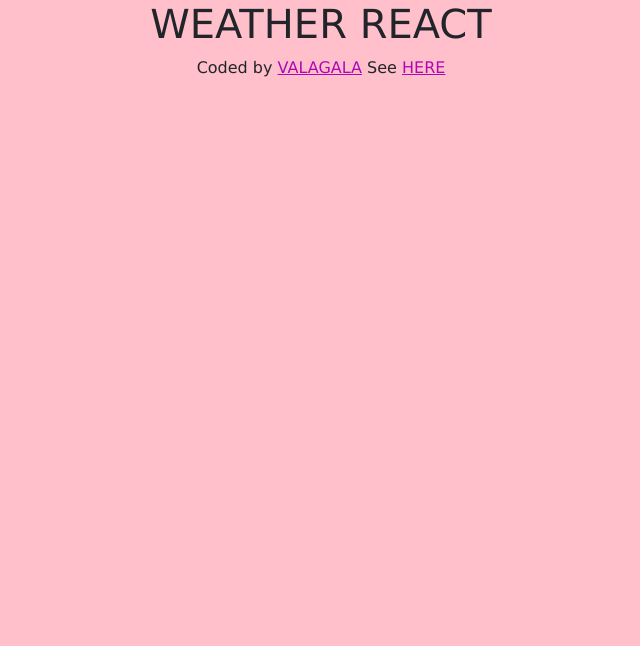
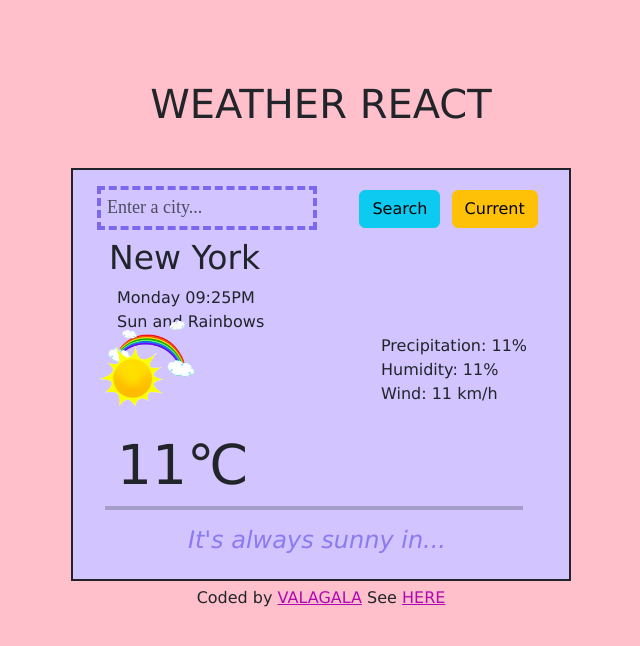
Before and after one commit to VALA9GALA/valagala-react-weather-app, a React (Create React App) app: page / in a window 1280 px wide. Shown: the top 646 px of the page, without its empty margins (319-959 px from the left). Built offline with nearby package versions, Linux system fonts and the light colour scheme.

Commit message:
html structure and initial styling

```diff
--- a/src/App.css
+++ b/src/App.css
@@ -1,4 +1,5 @@
 body {
+  margin-top: 80px;
   background-color: pink;
   font-family: "Lucida Sans", "Lucida Sans Regular", "Lucida Grande",
     "Lucida Sans Unicode", Geneva, Verdana, sans-serif;
@@ -6,11 +7,80 @@ body {
 .App {
   h1 {
     text-align: center;
+    margin-bottom: 40px;
   }
   footer {
+    margin-top: 5px;
     text-align: center;
   }
   a {
     color: rgb(179, 6, 179);
   }
 }
+.Weather {
+  .container {
+    margin: 0 auto;
+    padding-top: 20px;
+    background-color: rgb(209, 196, 255);
+    width: 500px;
+    border: 2px solid;
+  }
+  form {
+    display: flex;
+    width: 90%;
+  }
+  input {
+    border: none;
+    border-radius: 0px;
+    background-color: rgb(209, 196, 255);
+    border-bottom: 2px solid darkslateblue;
+  }
+  ::placeholder {
+    font-family: cursive;
+    font-size: 18px;
+  }
+  input:focus {
+    all: unset;
+    border: none;
+
+    padding: 6px;
+    outline: 4px dashed mediumslateblue;
+
+    background-color: rgb(209, 196, 255);
+  }
+  .btn-info {
+    margin-left: 50px;
+  }
+  .btn-warning {
+    margin-left: 30px;
+  }
+  h2 {
+    margin-top: 10px;
+    text-align: left;
+    font-size: 33px;
+  }
+  li {
+    list-style: none;
+  }
+  img {
+    width: 100px;
+    margin-left: -20px;
+    margin-top: -20px;
+  }
+  .main-temp {
+    font-size: 55px;
+    display: inline-block;
+    margin-top: 10px;
+  }
+  hr {
+    border: 2px solid;
+    width: 90%;
+    text-align: center;
+  }
+  h4 {
+    text-align: center;
+    color: mediumslateblue;
+    opacity: 0.8;
+    margin-left: -20px;
+  }
+}
--- a/src/App.js
+++ b/src/App.js
@@ -1,4 +1,5 @@
 import React from "react";
+import Weather from "./Weather";
 import "./App.css";
 
 export default function App() {
@@ -8,6 +9,7 @@ export default function App() {
         <header className="App-header">
           <h1>WEATHER REACT</h1>
         </header>
+        <Weather />
         <footer>
           Coded by{" "}
           <a
--- /dev/null
+++ b/src/Weather.js
@@ -0,0 +1,51 @@
+import React from "react";
+
+export default function Weather() {
+  return (
+    <div className="Weather">
+      <div className="container">
+        <form>
+          <div className="row">
+            <div className="col-6">
+              <input
+                type="search"
+                placeholder="Enter a city..."
+                className="form-control ms-3"
+                autoFocus
+              />
+            </div>
+            <div className="col-3">
+              <button className="btn btn-info me-3">Search</button>
+            </div>
+            <div className="col-3">
+              <button className="btn btn-warning">Current</button>
+            </div>
+          </div>
+        </form>
+
+        <h2 className="ms-4">New York</h2>
+        <ul>
+          <li>Monday 09:25PM</li>
+          <li>Sun and Rainbows</li>
+          <div className="row">
+            <div className="col-6">
+              <img src={require("./sun-fun-rnbw-no-bkgrnd.png")} />
+              <span className="main-temp">11℃</span>
+            </div>
+            <div className="col-6">
+              <ul>
+                <li>Precipitation: 11%</li>
+                <li>Humidity: 11%</li>
+                <li>Wind: 11 km/h</li>
+              </ul>
+            </div>
+            <hr />
+            <h4>
+              <em>It's always sunny in...</em>
+            </h4>
+          </div>
+        </ul>
+      </div>
+    </div>
+  );
+}
```
Also changed, not shown: src/sun-fun-rnbw-no-bkgrnd.png (added).
